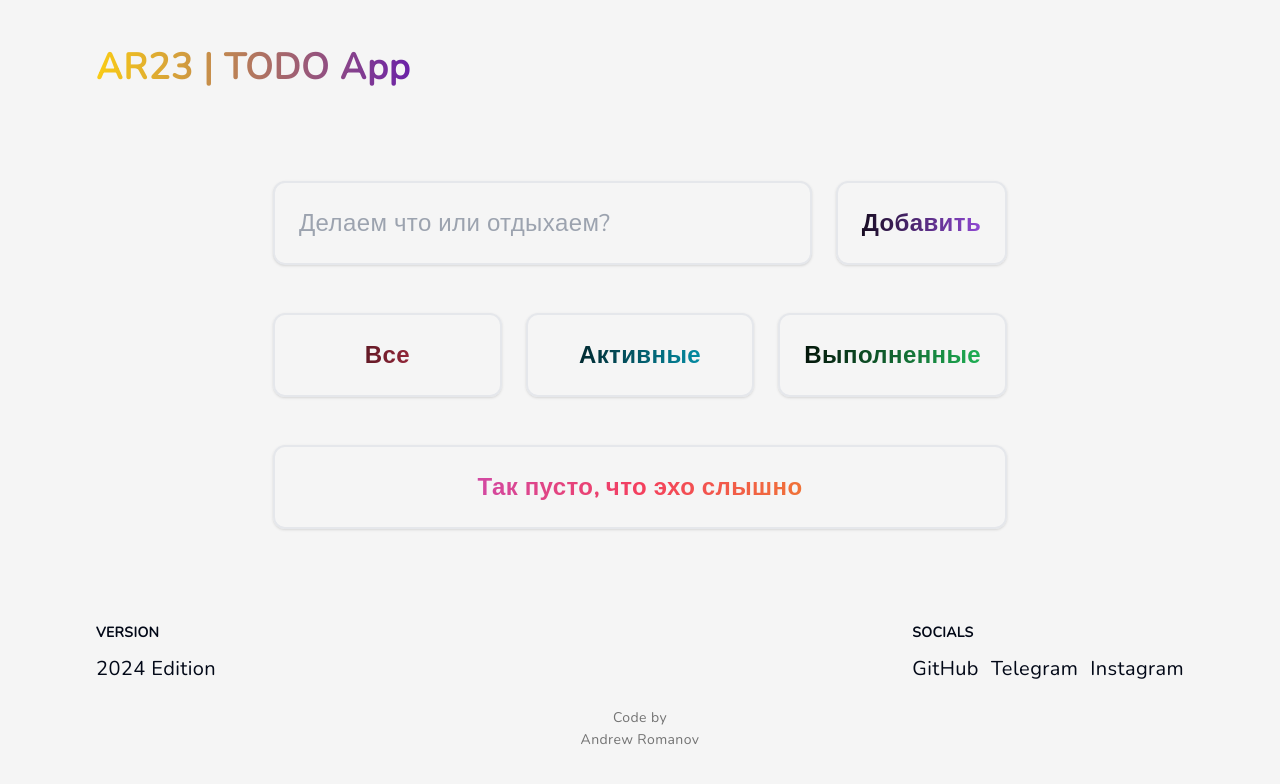
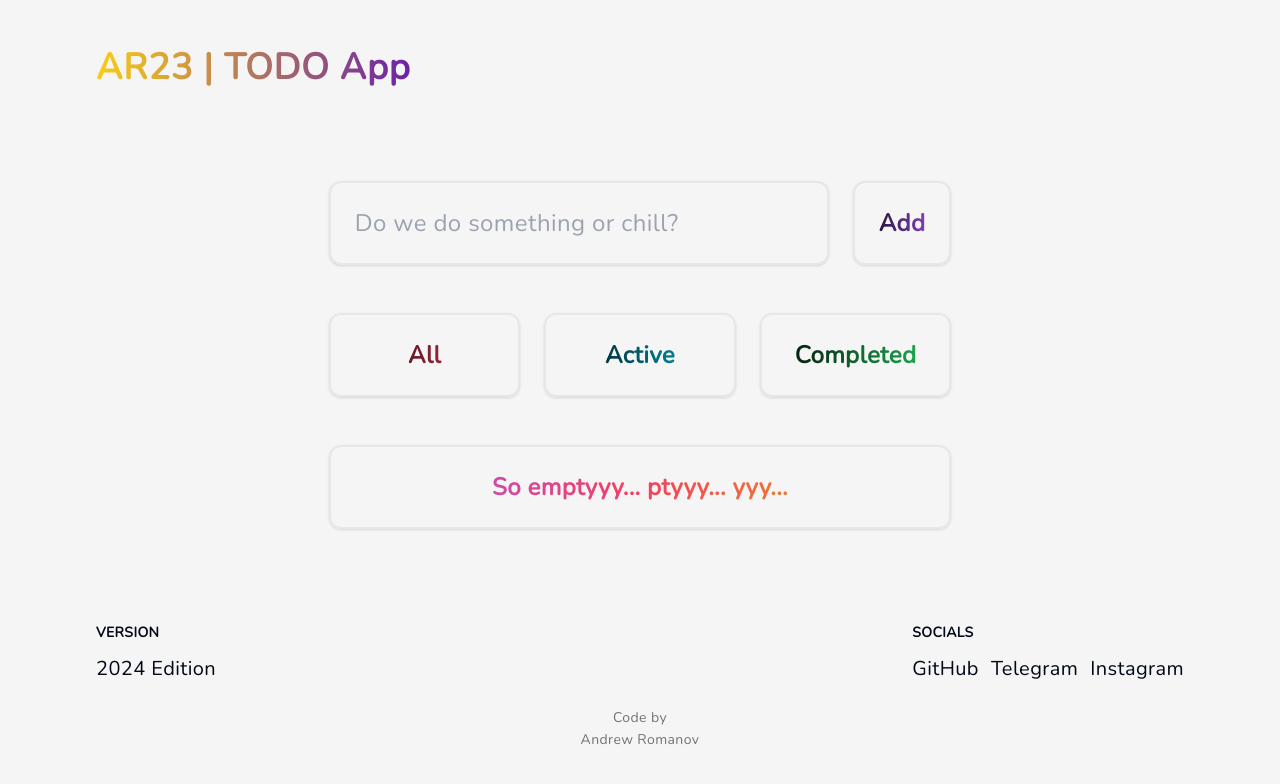
Before and after one commit to ARXXIII/todo-app, a Next.js app: page / in a window 1280 px wide. Shown: the top 784 px of the page. Built offline with nearby package versions, Linux system fonts and the light colour scheme.

Commit message:
Changed lang and some strings

```diff
--- a/app/layout.tsx
+++ b/app/layout.tsx
@@ -10,8 +10,8 @@ const nunito = Nunito({
 });
 
 export const metadata: Metadata = {
-  title: "TODO App",
-  description: "Тестовое задание Frontend junior в Mindbox",
+  title: "AR23 | TODO",
+  description: "TODO app for scheduling tasks",
 };
 
 export default function RootLayout({
@@ -20,7 +20,7 @@ export default function RootLayout({
   children: React.ReactNode;
 }>) {
   return (
-    <html lang="ru">
+    <html lang="en">
       <body className={`${nunito.className} flex flex-col justify-between px-3 py-6 lg:px-24 lg:py-12 min-h-screen bg-neutral-100`}>
         <Header />
         <main className="my-12 tracking-wide">
--- a/app/page.tsx
+++ b/app/page.tsx
@@ -20,7 +20,7 @@ export default function Home() {
     const [confetti, setConfetti] = useState<boolean>(false)
     const [todoList, setTodoList] = useState<Array<Provider>>([])
     const [errorMessage, setErrorMessage] = useState<string>('')
-    const [message, setMessage] = useState<string>('Так пусто, что эхо слышно')
+    const [message, setMessage] = useState<string>('So emptyyy... ptyyy... yyy...')
     const [lastFilterOption, setFilterOption] = useState<'all' | 'uncompleted' | 'completed'>('all')
 
     const saveTasks = (tasks: object[]) => {
@@ -53,7 +53,7 @@ export default function Home() {
         } catch (error) {
             setTimeout(() => {
                 setErrorMessage('')
-            }, 1300, setErrorMessage('Что пошло не так'));
+            }, 1300, setErrorMessage('Something went wrong'));
         }
     }
 
@@ -73,7 +73,7 @@ export default function Home() {
         } else {
             setTimeout(() => {
                 setErrorMessage('')
-            }, 1300, setErrorMessage('Задачу надо назвать'));
+            }, 1300, setErrorMessage('The task wants a name!'));
         }
     }
 
@@ -107,7 +107,7 @@ export default function Home() {
         } catch (error) {
             setTimeout(() => {
                 setErrorMessage('')
-            }, 1300, setErrorMessage('Что пошло не так'));
+            }, 1300, setErrorMessage('Something went wrong'));
         }
     }
 
@@ -129,7 +129,7 @@ export default function Home() {
         } catch (error) {
             setTimeout(() => {
                 setErrorMessage('')
-            }, 1300, setErrorMessage('Что пошло не так'));
+            }, 1300, setErrorMessage('Something went wrong'));
         }
     }
 
@@ -144,12 +144,12 @@ export default function Home() {
                     task.display = true
                 })
 
-                setMessage('Так пусто, что эхо слышно')
+                setMessage('So emptyyy... ptyyy... yyy...')
             } catch (error) {
 
                 setTimeout(() => {
                     setErrorMessage('')
-                }, 1300, setErrorMessage('Что пошло не так'));
+                }, 1300, setErrorMessage('Something went wrong'));
             }
         }
 
@@ -164,12 +164,12 @@ export default function Home() {
                     }
                 })
 
-                setMessage('Бездельничаем получается')
+                setMessage(`It turns out we're messing around`)
             } catch (error) {
 
                 setTimeout(() => {
                     setErrorMessage('')
-                }, 1300, setErrorMessage('Что пошло не так'));
+                }, 1300, setErrorMessage('Something went wrong'));
             }
         }
 
@@ -187,12 +187,12 @@ export default function Home() {
                     }
                 })
 
-                setMessage('Почему ничего не выполнено, а?')
+                setMessage(`Why hasn't anything been done, huh?`)
             } catch (error) {
 
                 setTimeout(() => {
                     setErrorMessage('')
-                }, 1300, setErrorMessage('Что пошло не так'));
+                }, 1300, setErrorMessage('Something went wrong'));
             }
         }
 
@@ -226,7 +226,7 @@ export default function Home() {
 
                         <input
                             type="text"
-                            placeholder="Делаем что или отдыхаем?"
+                            placeholder="Do we do something or chill?"
                             value={value}
                             onChange={(e) => setValue(e.target.value)}
                             onKeyDown={(e) => onEnter(e)}
@@ -236,8 +236,9 @@ export default function Home() {
                         <button
                             type="button"
                             onClick={handleOnClick}
-                            className="p-3 lg:p-6 w-full lg:w-fit font-bold border-2 border-gray-200 bg-gradient-to-r from-black to-purple-500 text-transparent bg-clip-text rounded-xl active:scale-[0.96] duration-200 ease-in shadow">
-                            Добавить
+                            className="p-3 lg:p-6 w-full lg:w-fit font-bold border-2 border-gray-200 bg-gradient-to-r from-black to-purple-500 text-transparent bg-clip-text rounded-xl active:scale-[0.96] duration-200 ease-in shadow"
+                        >
+                            Add
                         </button>
 
                     </div>
@@ -249,7 +250,7 @@ export default function Home() {
                             onClick={(e) => filterTasks('all')}
                             className="p-3 lg:p-6 border-2 border-gray-200 bg-gradient-to-r from-black to-rose-500 text-transparent bg-clip-text rounded-xl cursor-pointer active:scale-[0.96] duration-200 ease-in shadow"
                         >
-                            Все
+                            All
                         </button>
 
                         <button
@@ -257,7 +258,7 @@ export default function Home() {
                             onClick={(e) => filterTasks('uncompleted')}
                             className="p-3 lg:p-6 border-2 border-gray-200 bg-gradient-to-r from-black to-cyan-500 text-transparent bg-clip-text rounded-xl cursor-pointer active:scale-[0.96] duration-200 ease-in shadow"
                         >
-                            Активные
+                            Active
                         </button>
 
                         <button
@@ -265,7 +266,7 @@ export default function Home() {
                             onClick={(e) => filterTasks('completed')}
                             className="p-3 lg:p-6 border-2 border-gray-200 bg-gradient-to-r from-black to-green-500 text-transparent bg-clip-text rounded-xl cursor-pointer active:scale-[0.96] duration-200 ease-in shadow"
                         >
-                            Выполненные
+                            Completed
                         </button>
 
                     </div>
```
